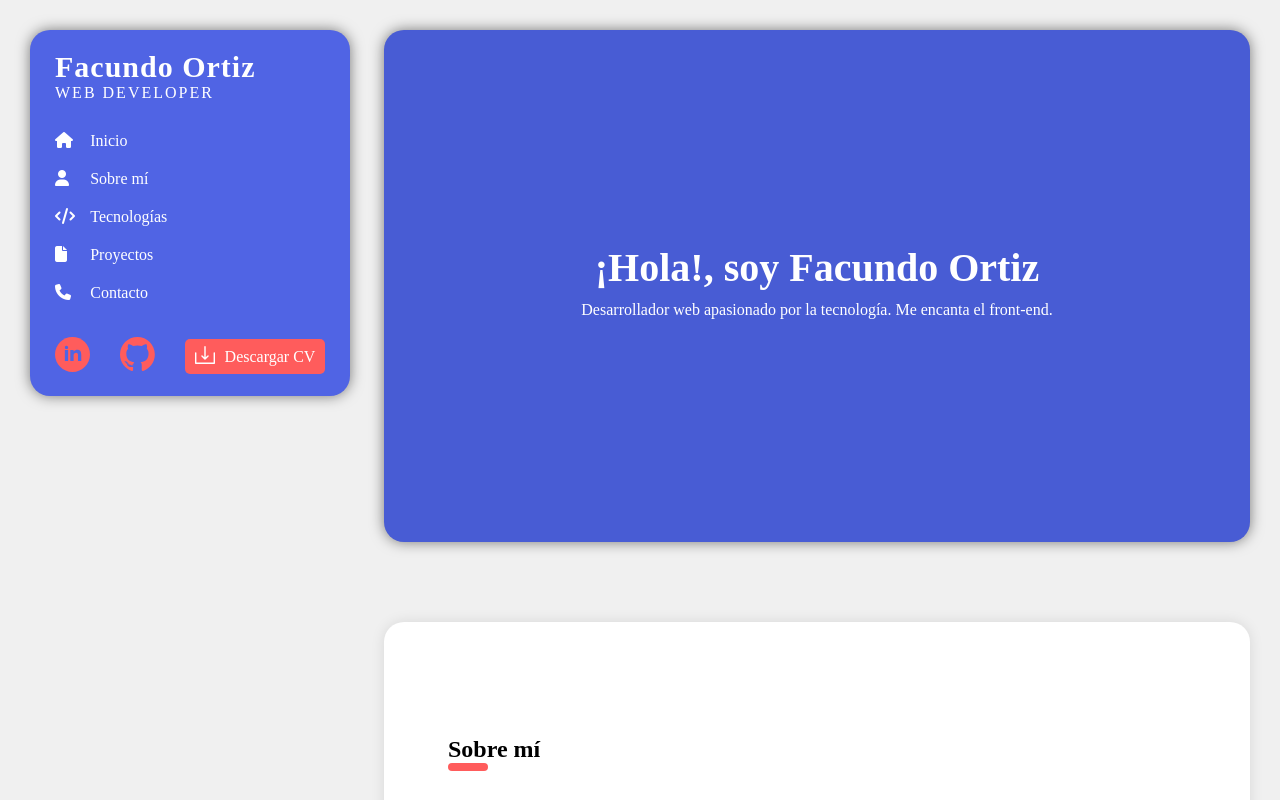
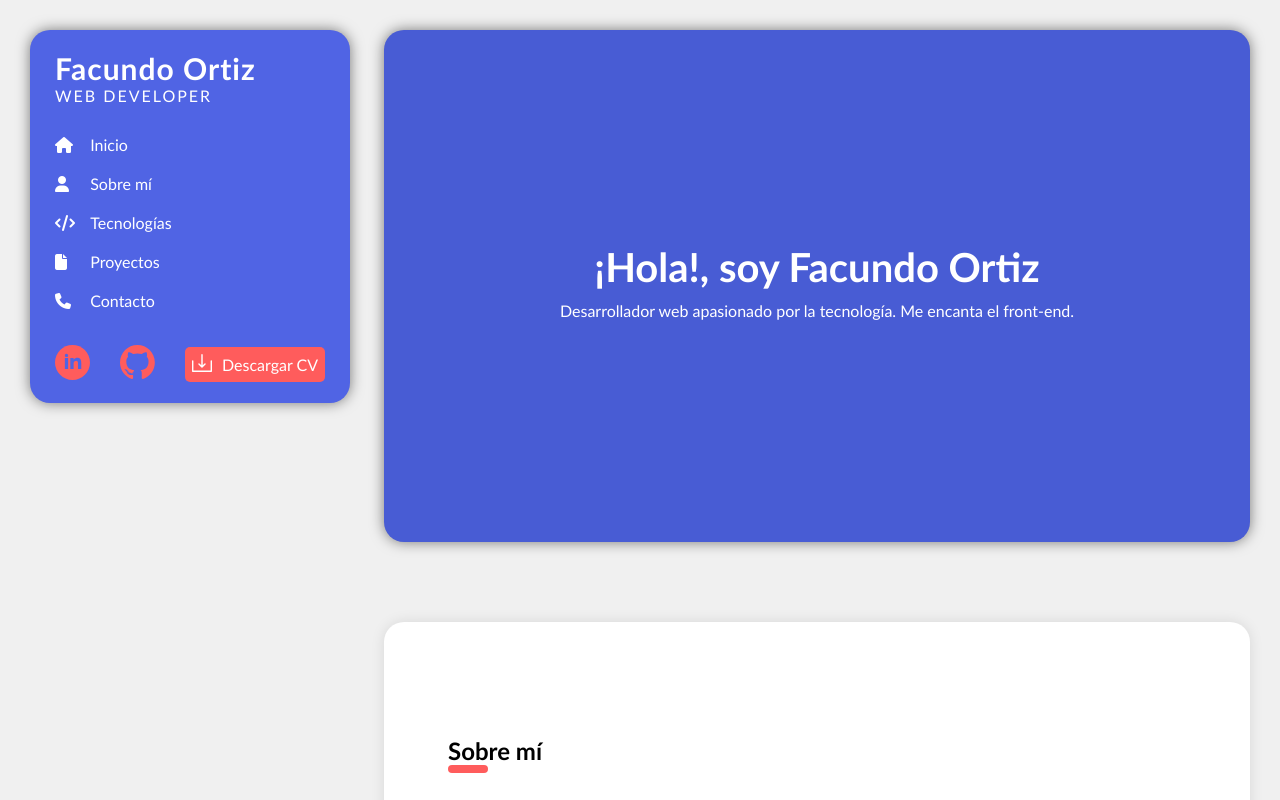
Before and after one commit to FakuOrtiz/portfolio, a React (Vite) app: page / in a window 1280 px wide. Shown: the top 800 px of the page. Built offline with nearby package versions, Linux system fonts and the light colour scheme.

Commit message:
try 1 fix font family

```diff
--- a/src/App.css
+++ b/src/App.css
@@ -1,7 +1,7 @@
 * {
   margin: 0;
   padding: 0;
-  font-family: "Futura", serif;
+  font-family: Futura, "Trebuchet MS", Arial, sans-serif;
 }
 
 body {
```
